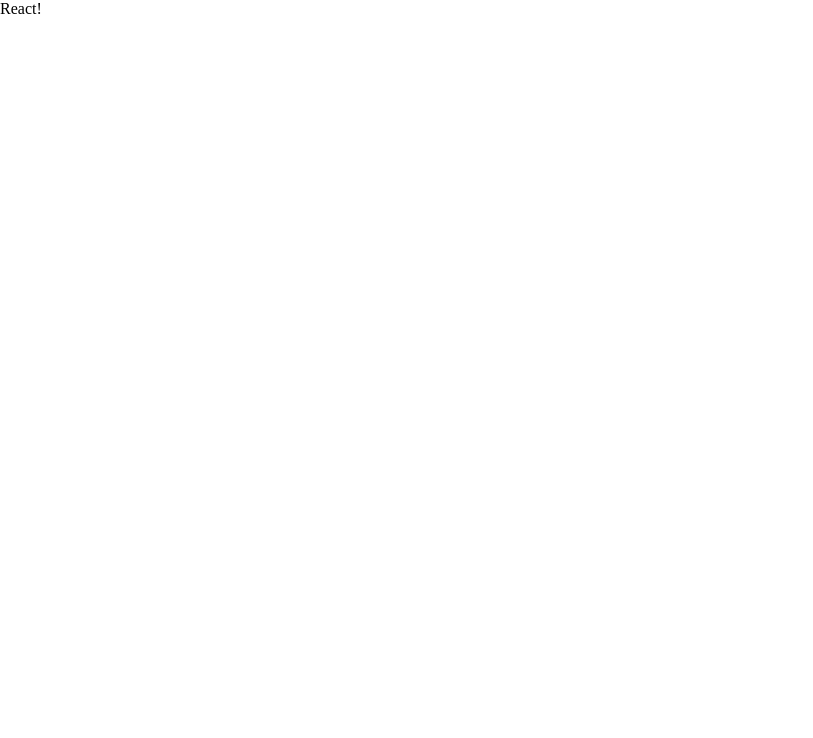
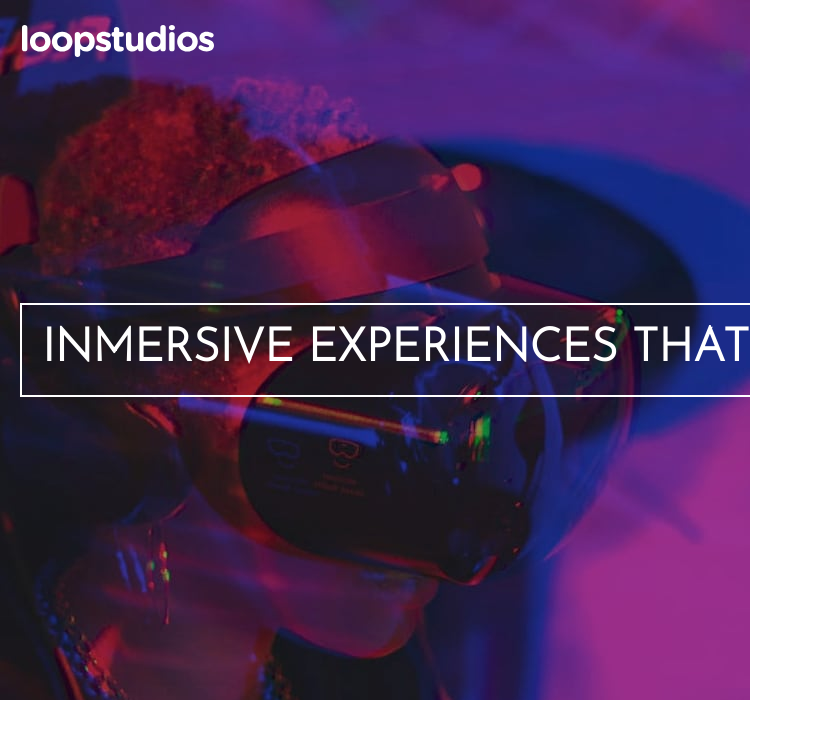
Before and after one commit to fmolinadev/loopstudios-landing-page, a React (Create React App) app: page / in a window 1280 px wide. Shown: the top 738 px of the page, without its empty margins (0-813 px from the left). Built offline with nearby package versions, Linux system fonts and the light colour scheme.

Commit message:
Update app.js

```diff
--- a/src/App.js
+++ b/src/App.js
@@ -1,5 +1,12 @@
+import Header from "./components/Header";
+import Hero from "./components/Hero";
 function App() {
-  return <div>React!</div>;
+  return (
+    <>
+      <Header />
+      <Hero />
+    </>
+  );
 }
 
 export default App;
```
